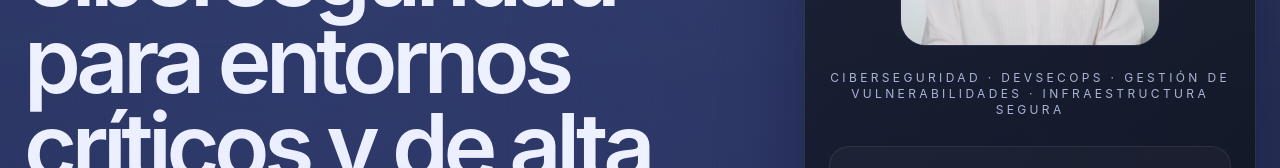
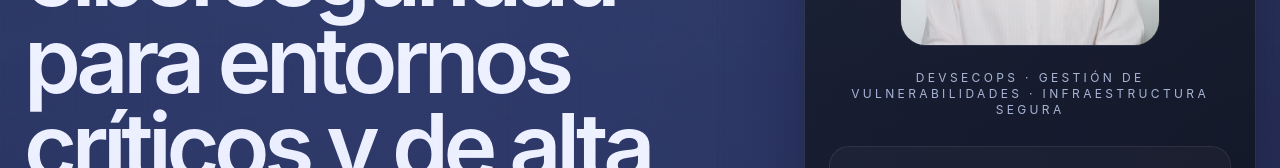
Before and after one commit to LuisPradaConde/Portfolio, a Next.js app: page /Portfolio/es/ in a window 1280 px wide. Shown: the part 407-575 px from the top of the page. Built offline with nearby package versions, Linux system fonts and the light colour scheme.

Commit message:
Acortar etiqueta de especialidades en la tarjeta de perfil
Co-Authored-By: Claude Opus 5.5 <noreply@anthropic.com>
Claude-Session: https://claude.ai/code/session_01VgoHs6aZwFhLnwKhwUvsn9

```diff
--- a/src/data/profile.ts
+++ b/src/data/profile.ts
@@ -49,8 +49,8 @@ export const profile = {
   },
   location: 'Madrid, Spain',
   availability: {
-    es: 'Ciberseguridad · DevSecOps · Gestión de vulnerabilidades · Infraestructura segura',
-    en: 'Cybersecurity · DevSecOps · Vulnerability management · Secure infrastructure'
+    es: 'DevSecOps · Gestión de vulnerabilidades · Infraestructura segura',
+    en: 'DevSecOps · Vulnerability management · Secure infrastructure'
   },
   hero: {
     eyebrow: {
```
